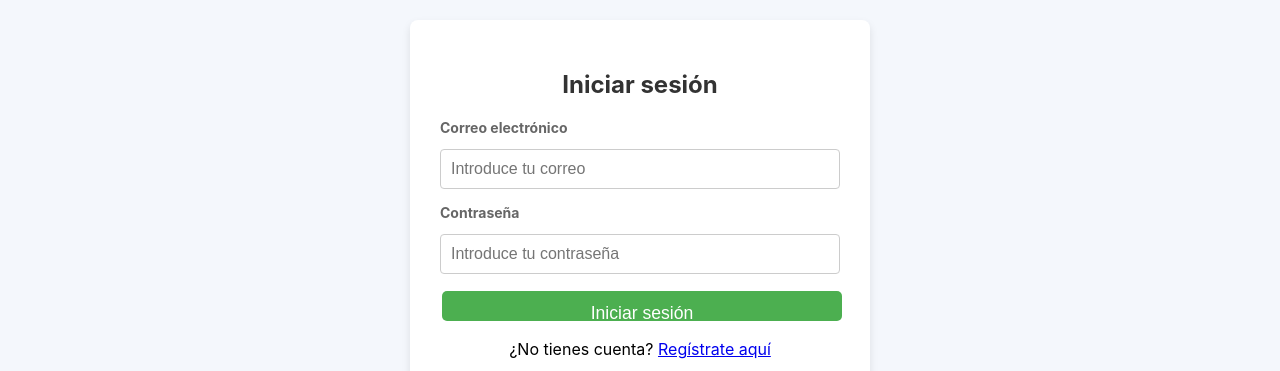
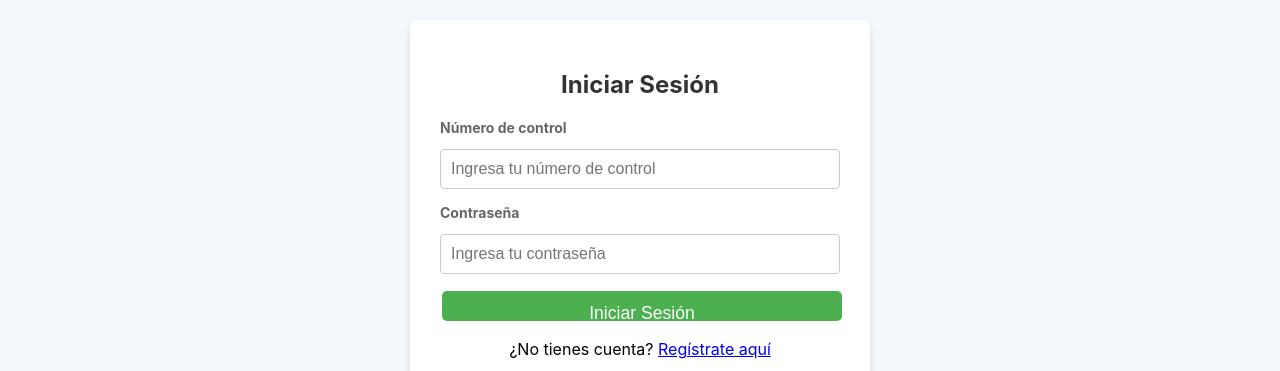
Before and after one commit to alll32332/Proyecto-Tutoria, a React (Create React App) app: page /login in a window 1280 px wide. Shown: the part 272-643 px from the top of the page. Built offline with nearby package versions, Linux system fonts and the light colour scheme.

Commit message:
logica en componentes

```diff
--- a/package.json
+++ b/package.json
@@ -6,6 +6,8 @@
     "@testing-library/jest-dom": "^5.17.0",
     "@testing-library/react": "^13.4.0",
     "@testing-library/user-event": "^13.5.0",
+    "axios": "^1.8.1",
+    "multer": "^1.4.5-lts.1",
     "react": "^18.3.1",
     "react-dom": "^18.3.1",
     "react-router-dom": "^6.28.0",
--- a/src/components/Login.js
+++ b/src/components/Login.js
@@ -1,49 +1,58 @@
 import React, { useState } from 'react';
-import { useNavigate, Link } from 'react-router-dom';  // Importamos Link y useNavigate
+import { useNavigate, Link } from 'react-router-dom';
 import './Login.css';
-
+import { loginUser } from '../utils/api';
 
 const Login = () => {
-  const [email, setEmail] = useState('');
-  const [password, setPassword] = useState('');
-  const [error, setError] = useState('');
-  const navigate = useNavigate();  // Creamos una instancia de useNavigate
+  const [credentials, setCredentials] = useState({
+    controlNumber: '',
+    password: '',
+  });
 
-  const handleSubmit = (e) => {
+  const navigate = useNavigate();
+
+  const handleChange = (e) => {
+    setCredentials({
+      ...credentials,
+      [e.target.name]: e.target.value,
+    });
+  };
+
+  const handleSubmit = async (e) => {
     e.preventDefault();
 
-    // Verificar si los campos están completos
-
-    if (!email || !password) {
-      setError('Por favor, ingresa todos los campos.');
+    if (!credentials.controlNumber || !credentials.password) {
+      alert('Por favor, completa todos los campos.');
       return;
     }
 
-    // Lógica de autenticación (puedes agregar aquí una llamada a una API)
-    setError('');
+    try {
+      const response = await loginUser(credentials);
+      alert('Inicio de sesión exitoso!');
+      console.log('Respuesta del servidor:', response);
+      localStorage.setItem('token', response.token); // Guardar token JWT
 
-    // Mostrar un mensaje en la consola en lugar de un alert
-    console.log('Inicio de sesión exitoso!');
-
-    // Redirigir inmediatamente a la página de inicio (Home) sin esperar a que se cierre el alert
-    navigate('/home');  // Redirige a la página "/home"
+      navigate('/home');
+    } catch (error) {
+      alert(`Error: ${error.message}`);
+    }
   };
 
   return (
     <div className="login-container">
       <div className="login-form">
-        <h2>Iniciar sesión</h2>
-        {error && <div className="error-message">{error}</div>}
+      <h2>Iniciar Sesión</h2>
       <form onSubmit={handleSubmit}>
         <div className="input-group">
-            <label htmlFor="email">Correo electrónico</label>
+          <label htmlFor="controlNumber">Número de control</label>
           <input
-              type="email"
-              id="email"
-              value={email}
-              onChange={(e) => setEmail(e.target.value)}
+            type="text"
+            id="controlNumber"
+            name="controlNumber"
+            value={credentials.controlNumber}
+            onChange={handleChange}
             required
-              placeholder="Introduce tu correo"
+            placeholder="Ingresa tu número de control"
           />
         </div>
         <div className="input-group">
@@ -51,15 +60,15 @@ const Login = () => {
           <input
             type="password"
             id="password"
-              value={password}
-              onChange={(e) => setPassword(e.target.value)}
+            name="password"
+            value={credentials.password}
+            onChange={handleChange}
             required
-              placeholder="Introduce tu contraseña"
+            placeholder="Ingresa tu contraseña"
           />
         </div>
-          <button type="submit" className="submit-btn">Iniciar sesión</button>
+        <button type="submit" className="submit-btn">Iniciar Sesión</button>
       </form>
-
         {/* Aquí agregamos el enlace para el registro */}
         <div className="register-link">
           <p>¿No tienes cuenta? <Link to="/register">Regístrate aquí</Link></p>
--- a/src/components/Register.js
+++ b/src/components/Register.js
@@ -1,60 +1,67 @@
 // src/components/Register.js
 import React, { useState } from 'react';
-import './Register.css';  // Para los estilos del formulario de registro
+import { registerUser } from '../utils/api';
+import { useNavigate } from 'react-router-dom';
+import './Register.css';
 
 const Register = () => {
-  // Actualizamos el estado para incluir los nuevos campos
   const [formData, setFormData] = useState({
-    name: '',
+    fullName: '',
     age: '',
-    studentId: '',
+    controlNumber: '',
     career: '',
     semester: '',
     password: '',
   });
 
-  // Manejador de cambio de campos
+  const navigate = useNavigate();
+
   const handleChange = (e) => {
     setFormData({
       ...formData,
-      [e.target.name]: e.target.value,  // Actualizamos el campo correspondiente
+      [e.target.name]: e.target.value,
     });
   };
 
-  // Manejador del envío del formulario
-  const handleSubmit = (e) => {
+  const handleSubmit = async (e) => {
     e.preventDefault();
 
     // Verificar que todos los campos estén completos
-    if (!formData.name || !formData.age || !formData.studentId || !formData.career || !formData.semester || !formData.password) {
+    if (!formData.fullName || !formData.age || !formData.controlNumber || !formData.career || !formData.semester || !formData.password) {
       alert('Por favor, completa todos los campos.');
       return;
     }
 
-    // Aquí puedes agregar la lógica para registrar al usuario, por ejemplo, llamando a una API
-    console.log('Datos de registro:', formData);
-    alert('Registro exitoso!');
+    try {
+      // Llamar a la función para registrar al usuario
+      const response = await registerUser(formData);
+
+      // Mostrar mensaje de éxito
+      alert('Registro exitoso!');
+      console.log('Respuesta del servidor:', response);
+      navigate('/login');
+    } catch (error) {
+      alert(`Error: ${error.message}`);
+    }
   };
 
   return (
     <div className="register-container">
       <h2>Registro</h2>
       <form onSubmit={handleSubmit} className="register-form">
-        {/* Campo de nombre */}
+        {/* Campos del formulario */}
         <div className="input-group">
-          <label htmlFor="name">Nombre</label>
+          <label htmlFor="fullName">Nombre</label>
           <input
             type="text"
-            id="name"
-            name="name"
-            value={formData.name}
+            id="fullName"
+            name="fullName"
+            value={formData.fullName}
             onChange={handleChange}
             required
             placeholder="Ingresa tu nombre"
           />
         </div>
-
-        {/* Campo de edad */}
         <div className="input-group">
           <label htmlFor="age">Edad</label>
           <input
@@ -67,22 +74,18 @@ const Register = () => {
             placeholder="Ingresa tu edad"
           />
         </div>
-
-        {/* Campo de número de control */}
         <div className="input-group">
-          <label htmlFor="studentId">Número de control</label>
+          <label htmlFor="controlNumber">Número de control</label>
           <input
             type="text"
-            id="studentId"
-            name="studentId"
-            value={formData.studentId}
+            id="controlNumber"
+            name="controlNumber"
+            value={formData.controlNumber}
             onChange={handleChange}
             required
             placeholder="Ingresa tu número de control"
           />
         </div>
-
-        {/* Campo de carrera */}
         <div className="input-group">
           <label htmlFor="career">Carrera</label>
           <input
@@ -95,8 +98,6 @@ const Register = () => {
             placeholder="Ingresa tu carrera"
           />
         </div>
-
-        {/* Campo de semestre */}
         <div className="input-group">
           <label htmlFor="semester">Semestre</label>
           <input
@@ -109,8 +110,6 @@ const Register = () => {
             placeholder="Ingresa tu semestre"
           />
         </div>
-
-        {/* Campo de contraseña */}
         <div className="input-group">
           <label htmlFor="password">Contraseña</label>
           <input
@@ -123,8 +122,6 @@ const Register = () => {
             placeholder="Ingresa tu contraseña"
           />
         </div>
-
-        {/* Botón de envío */}
         <button type="submit" className="submit-btn">Registrarse</button>
       </form>
     </div>
--- /dev/null
+++ b/src/utils/api.js
@@ -0,0 +1,46 @@
+// src/utils/api.js
+const API_URL = 'http://localhost:3000/api/auth'; // Asegúrate de que esta URL coincida con tu backend
+
+export const registerUser = async (userData) => {
+  try {
+    const response = await fetch(`${API_URL}/register`, {
+      method: 'POST',
+      headers: {
+        'Content-Type': 'application/json',
+      },
+      body: JSON.stringify(userData),
+    });
+
+    if (!response.ok) {
+      const errorData = await response.json();
+      throw new Error(errorData.message || 'Error al registrar usuario');
+    }
+
+    return await response.json();
+  } catch (error) {
+    console.error('Error al registrar usuario:', error);
+    throw error;
+  }
+};
+
+export const loginUser = async (credentials) => {
+  try {
+    const response = await fetch(`${API_URL}/login`, {
+      method: 'POST',
+      headers: {
+        'Content-Type': 'application/json',
+      },
+      body: JSON.stringify(credentials),
+    });
+
+    if (!response.ok) {
+      const errorData = await response.json();
+      throw new Error(errorData.message || 'Error al iniciar sesión');
+    }
+
+    return await response.json();
+  } catch (error) {
+    console.error('Error al iniciar sesión:', error);
+    throw error;
+  }
+};
```
Also changed, not shown: 1 other file (tests, documents, lock files or other folders). Lines whose indentation alone changed are shown as unchanged.
